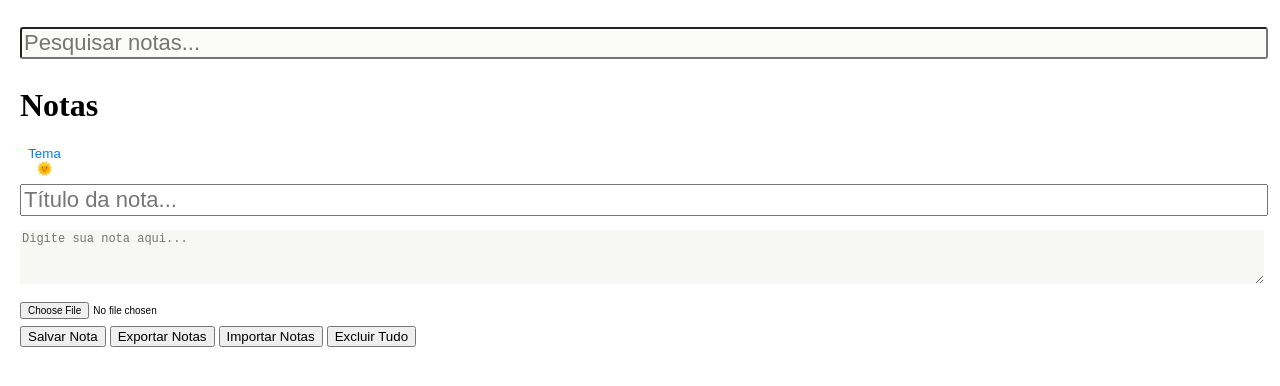
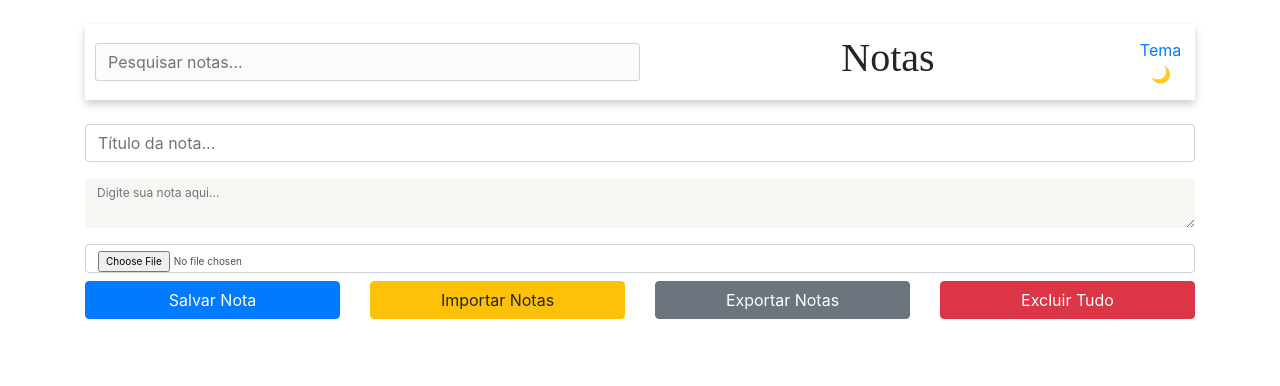
Before and after one commit to welintongomes/notas, a plain HTML site: page index.html in a window 1280 px wide. Drawn offline with nearby package versions, Linux system fonts and the light colour scheme.

Commit message:
Update index.html

```diff
--- a/index.html
+++ b/index.html
@@ -7,49 +7,53 @@
     <title>Minhas Notas</title>
     <link rel="manifest" href="manifest.json">
     <link rel="stylesheet" href="style.css">
+    <link rel="stylesheet" href="bootstrap.min.css"> <!-- Inclua o Bootstrap -->
     <link rel="shortcut icon" href="icon-512x512.png" type="image/png">
 </head>
 
-<body>
-    <div id="menuetema">
-        <input type="text" id="pesquisar" placeholder="Pesquisar notas...">
-        <h1>Notas</h1>
-        <button id="toggleTema">Tema
-        <span id="temaIcon">🌞</span>
+<body class="container py-4">
+    <!-- Menu e tema -->
+    <div id="topo" class="d-flex justify-content-between align-items-center mb-4">
+        <input type="text" id="pesquisar" class="form-control w-50" placeholder="Pesquisar notas...">
+        <h1 class="text-center flex-grow-1">Notas</h1>
+        <button id="toggleTema" class="btn btn-outline-secondary">
+            Tema <span id="temaIcon">🌙</span>
         </button>
     </div>
-    <!-- botoes para mudar o tema -->
-    <div id="pesquisartitnot">
-        <input type="text" id="titulo" placeholder="Título da nota...">
-        <textarea id="nota" placeholder="Digite sua nota aqui..."></textarea>
-        <input type="file" id="imagem" accept="image/*">
-    </div>
-    <div id="botoes-centrais">
-        <button id="salvar" class="btoes">Salvar Nota</button>
-        <!-- exportarNotas chama direto no codigo script.js a funçao exportarNotas -->
-        <button id="exportarNotas" class="btoes">Exportar Notas</button>
 
-        <!-- chama com botão um file para inportar o arquivo json -->
-        <button id="abrirImportar" class="btoes">Importar Notas</button>
-        <input type="file" id="inputImportar" style="display: none;">
-
-        <!-- botão para excluir todas as notas -->
-        <button id="excluirTodasNotas" class="btoes">Excluir Tudo</button>
+    <!-- Pesquisa e título da nota -->
+    <div class="mb-12">
+        <input type="text" id="titulo" class="form-control mb-3" placeholder="Título da nota...">
+        <textarea id="nota" class="form-control mb-3" placeholder="Digite sua nota aqui..."></textarea>
+        <input type="file" id="imagem" class="form-control" accept="image/*">
     </div>
 
+    <!-- Botões centrais -->
+    <!-- Botões centrais -->
+<div id="botoes-centrais" class="row mb-2 pt-2">
+    <div class="col-6 col-md-3 mb-2">
+        <button id="salvar" class="btn btn-primary w-100">Salvar Nota</button>
+    </div>
+    <div class="col-6 col-md-3 mb-2">
+        <button id="abrirImportar" class="btn btn-warning w-100">Importar Notas</button>
+    </div>
+    <div class="col-6 col-md-3 mb-2">
+        <button id="exportarNotas" class="btn btn-secondary w-100">Exportar Notas</button>
+    </div>
+    <div class="col-6 col-md-3 mb-2">
+        <button id="excluirTodasNotas" class="btn btn-danger w-100">Excluir Tudo</button>
+    </div>
+</div>
 
-    <div id="resultado"></div>
+
+    <input type="file" id="inputImportar" style="display: none;">
+    <!-- Resultado -->
+    <div id="resultado" class="mt-4"></div>
+
+    <!-- Inclusão do Bootstrap JS -->
+    <script src="bootstrap.bundle.min.js"></script>
     <script src="script.js"></script>
-    <script>
-        if ('serviceWorker' in navigator) {
-            navigator.serviceWorker.register('service-worker.js')
-                .then(function (registration) {
-                    console.log('Service Worker registrado com sucesso:', registration.scope);
-                }).catch(function (error) {
-                    console.log('Falha ao registrar o Service Worker:', error);
-                });
-        }
-    </script>
 </body>
 
+
 </html>
```
